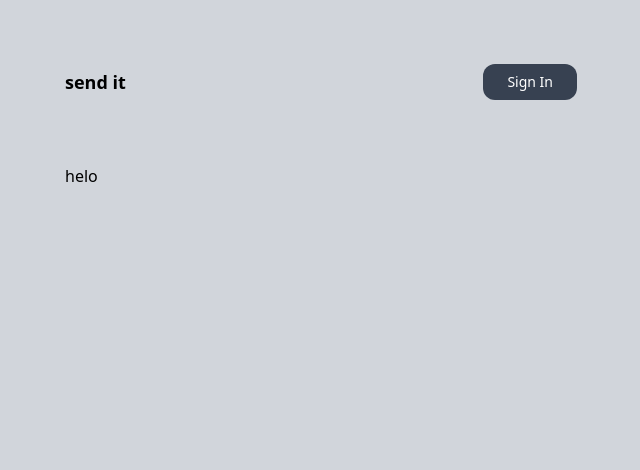
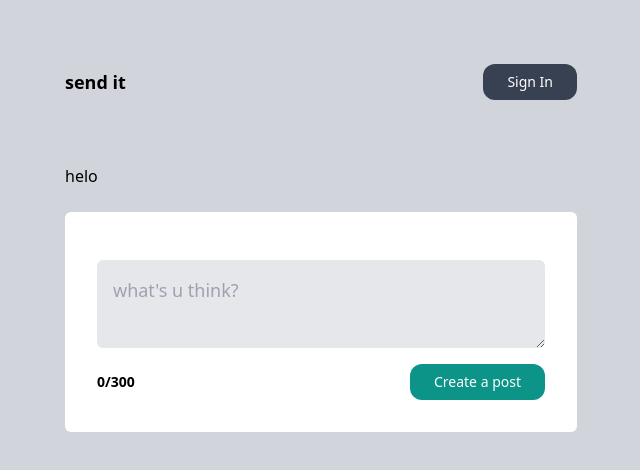
Before and after one commit to hungTDH1998/Post-It, a Next.js app: page / in a window 1280 px wide. Shown: the top 470 px of the page, without its empty margins (319-959 px from the left). Built offline with nearby package versions, Linux system fonts and the light colour scheme; no server answers.

Commit message:
add post function front-end

```diff
--- /dev/null
+++ b/app/components/AddPost.tsx
@@ -0,0 +1,32 @@
+'use client'
+
+import { useState } from "react"
+import { text } from "stream/consumers"
+
+export default function CreatePost() {
+    const [title, setTitle] = useState("")
+    const [isDisabled, setIsDisabled] = useState(false)
+
+    return (
+    <form className="bg-white my-6 p-8 rounded-md">
+        <div className="flex flex-col my-2">
+            <textarea
+            onChange={(e) => setTitle(e.target.value)}
+            name="title"
+            value={title}
+            placeholder = "what's u think?"
+            className="p-4 text-lg rounded-md my-2 bg-gray-200"
+            >
+            </textarea>
+        </div>
+        <div className="flex items-center justify-between gap-2">
+            <p className={`font-bold text-sm ${title.length > 300 ? "text-red-700" : "text-grey-200"}`}> {`${title.length}/300`} </p>
+            <button className="text-sm bg-teal-600 text-white py-2 px-6 rounded-xl disabled:opacity-25"
+                    type="submit"
+                    disabled={isDisabled}>
+                Create a post
+            </button>
+        </div>
+    </form>
+  )
+}
--- a/app/layout.jsx
+++ b/app/layout.jsx
@@ -17,7 +17,6 @@
       <body className="mx-4 md:mx-48 xl:mx-96 bg-gray-300">
         <Nav/>
         {children}
-
       </body>
     </html>
   )
--- a/app/page.tsx
+++ b/app/page.tsx
@@ -1,7 +1,12 @@
+"use client"
+
+import CreatePost from "./components/AddPost"
+
 export default function Home() {
   return (
     <main >
       <h2>helo</h2>
+      <CreatePost/>
     </main>
   )
 }
```
Also changed, not shown: 1 other file (tests, documents, lock files or other folders).
